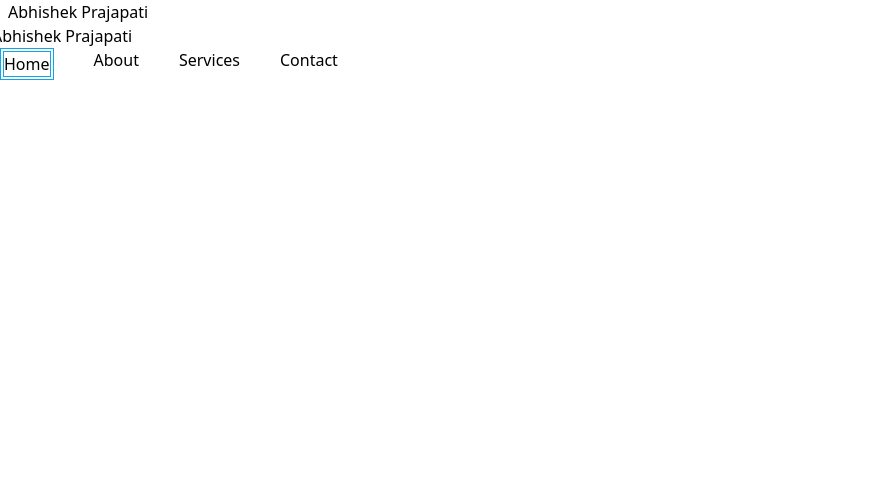
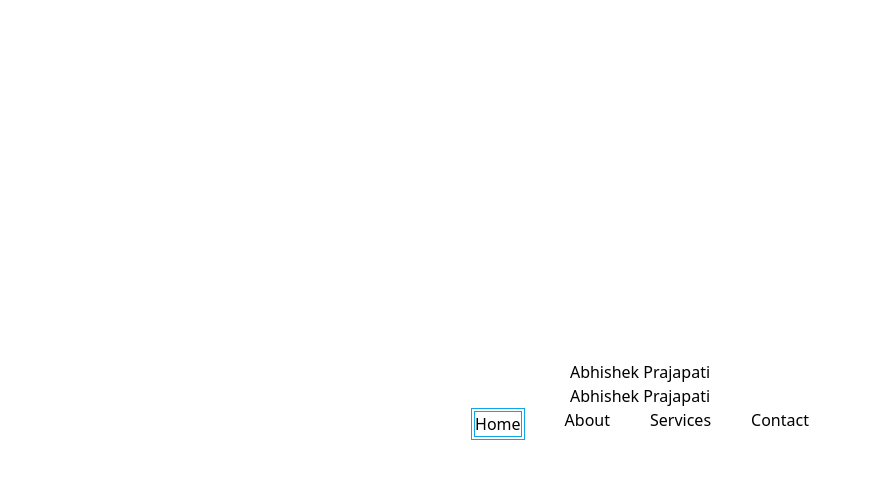
Before and after one commit to abhi-develope/Tailwind-CSS, a website: page src/marginPaddingBorder.html in a window 1280 px wide. Shown: the whole page, without its empty margins (0-872 px from the left). Drawn offline with Linux system fonts and the light colour scheme.

Commit message:
width height flex

```diff
--- a/src/marginPaddingBorder.html
+++ b/src/marginPaddingBorder.html
@@ -7,6 +7,7 @@
     <link rel="stylesheet" href="output.css">
 </head>
 <body>
+    <div class="w-screen h-screen flex flex-col justify-center items-center">
 
     <p class="mx-2">Abhishek Prajapati</p>
     <p class="-mx-2">Abhishek Prajapati</p>
@@ -14,7 +15,7 @@
 
     <!-- space between -->
 
-    <div class="">
+
         <nav>
             <ul class="flex space-x-10">
                 <li class="border-double border-4 border-sky-500">Home</li>
```
Also changed, not shown: src/output.css.
